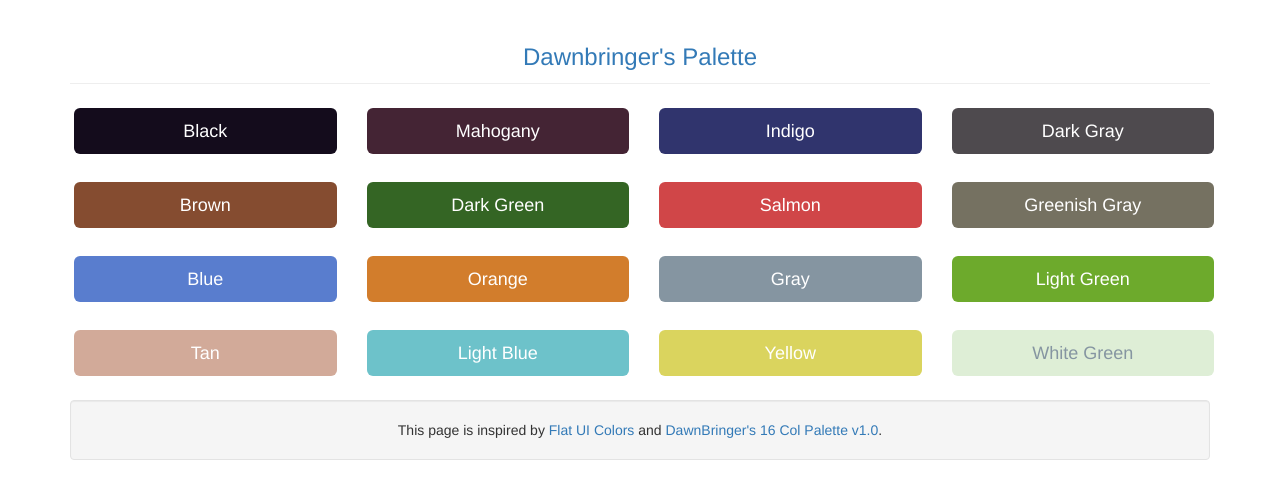
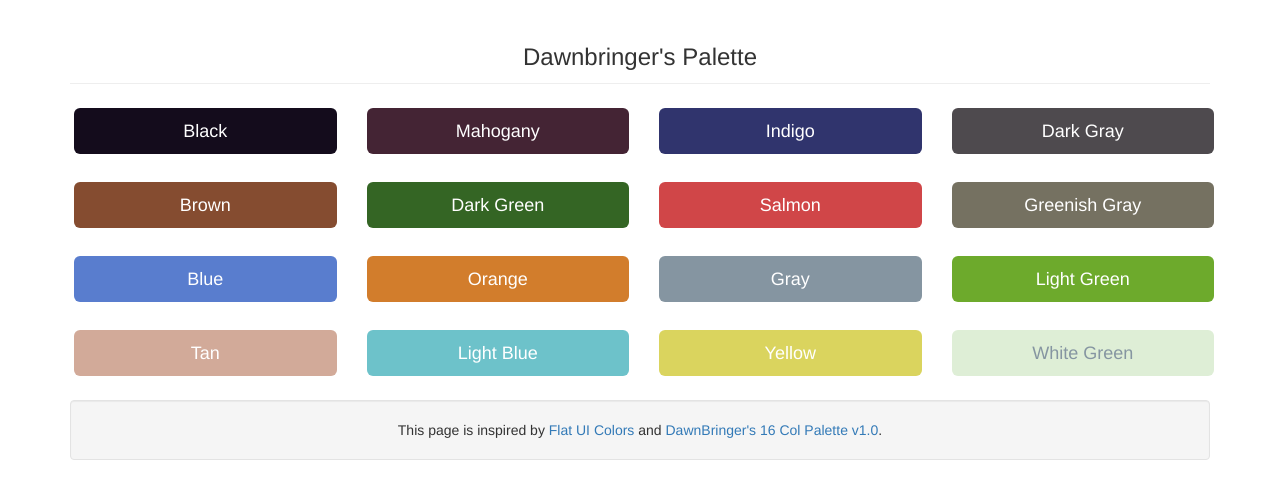
Before and after one commit to WaleedAmer/Dawnbringer-Palette, a plain HTML site: page index.html in a window 1280 px wide. Drawn offline with nearby package versions, Linux system fonts and the light colour scheme; some packages are replaced by stand-ins of ours; a script that the page names is missing.

Commit message:
Remove link from the title

```diff
--- a/index.html
+++ b/index.html
@@ -96,7 +96,7 @@
       <div class="row">
         <div class="col-lg-2"></div>
         <div class="col-lg-8 title">
-          <a href="http://pixeljoint.com/forum/forum_posts.asp?TID=12795">Dawnbringer's Palette</a>
+          Dawnbringer's Palette
         </div>
         <div class="col-lg-2"></div>
       </div>
```
